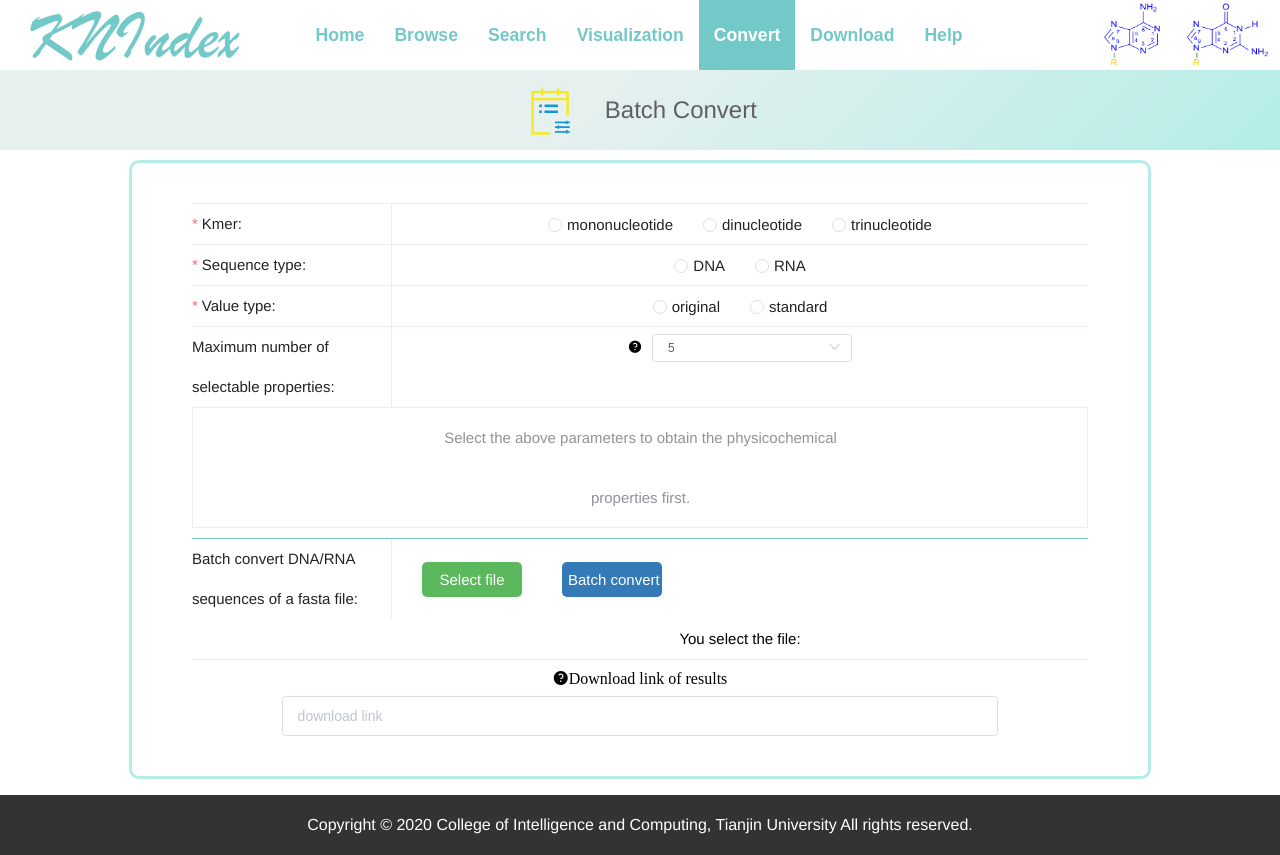
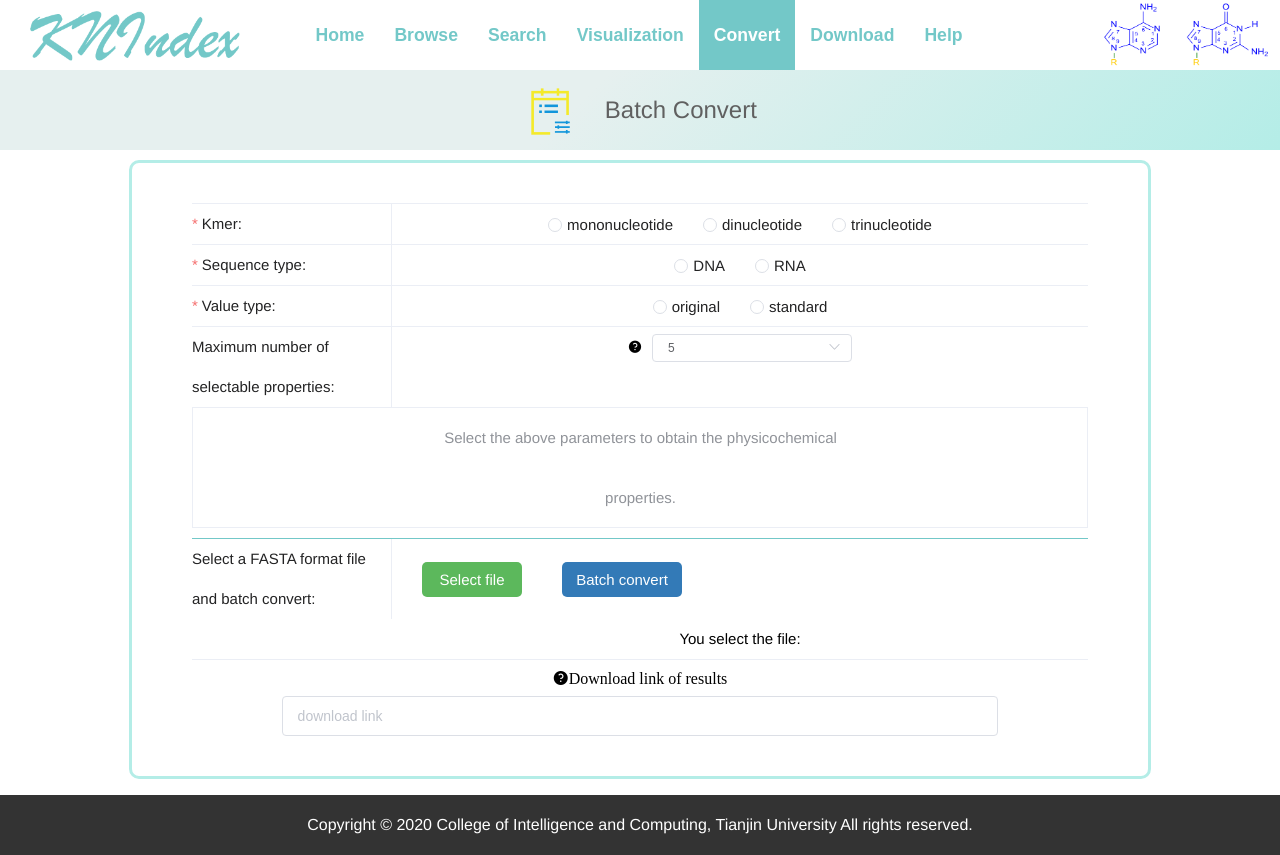
Before and after one commit to AdventureEDay/KNIndex, a Vue app: page /batch_convert in a window 1280 px wide. Built offline with nearby package versions, Linux system fonts and the light colour scheme.

Commit message:
modify tips

```diff
--- a/src/views/Batch Convert.vue
+++ b/src/views/Batch Convert.vue
@@ -61,7 +61,7 @@
           border
           stripe
           :show-header="status"
-          empty-text="Select the above parameters to obtain the physicochemical properties first."
+          empty-text="Select the above parameters to obtain the physicochemical properties."
           style="width: 100%"
         >
           <el-table-column type="index" width="40"> </el-table-column>
@@ -128,7 +128,7 @@
         </el-table>
 
         <el-form-item
-          label="Batch convert DNA/RNA sequences of a fasta file"
+          label="Select a FASTA format file and batch convert"
           style="margin-top: 10px; border-top: 1px solid rgb(115, 200, 200); border-bottom:1px solid #ebeef5;"
         >
           <!-- <a href="javascript:;"></a> -->
@@ -390,7 +390,7 @@ export default {
         }
       });
       if (this.file == "") {
-        alert("Please select a fasta file!");
+        alert("Please select a fasta format file!");
         return false;
       }
       let property = _this.form.properties.property;
@@ -683,7 +683,7 @@ var object2object = function(objectArray, length, rows) {
 .submit {
   font-size: 15px;
   height: 35px;
-  width: 100px;
+  width: 120px;
   border-radius: 5px;
   color: #fff;
   background-color: #337ab7;
```
